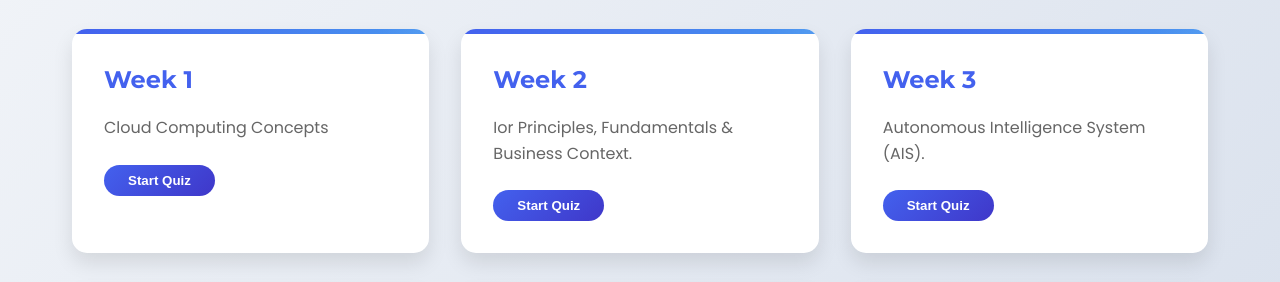
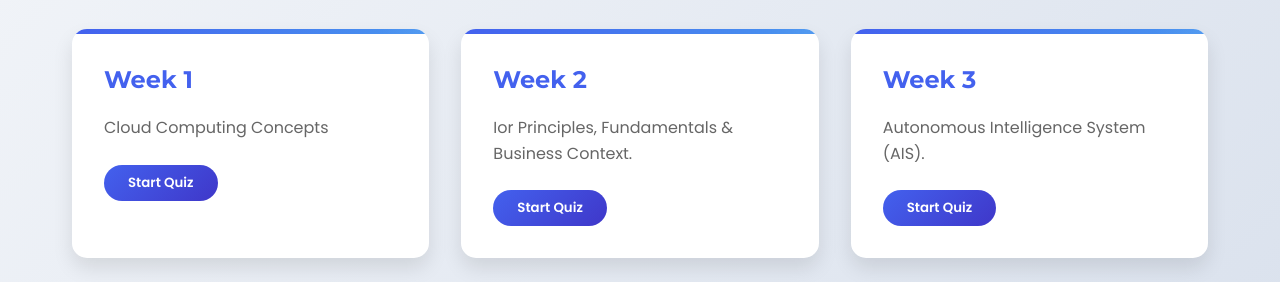
Before and after one commit to thesameersah/mcq-iot, a plain HTML site: page index.html in a window 1280 px wide. Shown: the part 393-675 px from the top of the page. Drawn offline with Linux system fonts and the light colour scheme.

Commit message:
Update index.html

```diff
--- a/index.html
+++ b/index.html
@@ -6,6 +6,8 @@
     <meta name="viewport" content="width=device-width, initial-scale=1.0">
     <link rel="icon" type="image/x-icon"
         href="https://img.icons8.com/?size=100&id=uIXgLv5iSlLJ&format=png&color=000000">
+
+      <link href="https://fonts.googleapis.com/css2?family=Poppins&display=swap" rel="stylesheet">
 
     <!-- /https://img.icons8.com/?size=100&id=rsscI8xf54oE&format=png&color=000000 -->
 
@@ -227,6 +229,7 @@
             transition: all 0.3s ease;
             border: none;
             cursor: pointer;
+            font-family: poppins;
         }
 
         .start-btn:hover {
```
